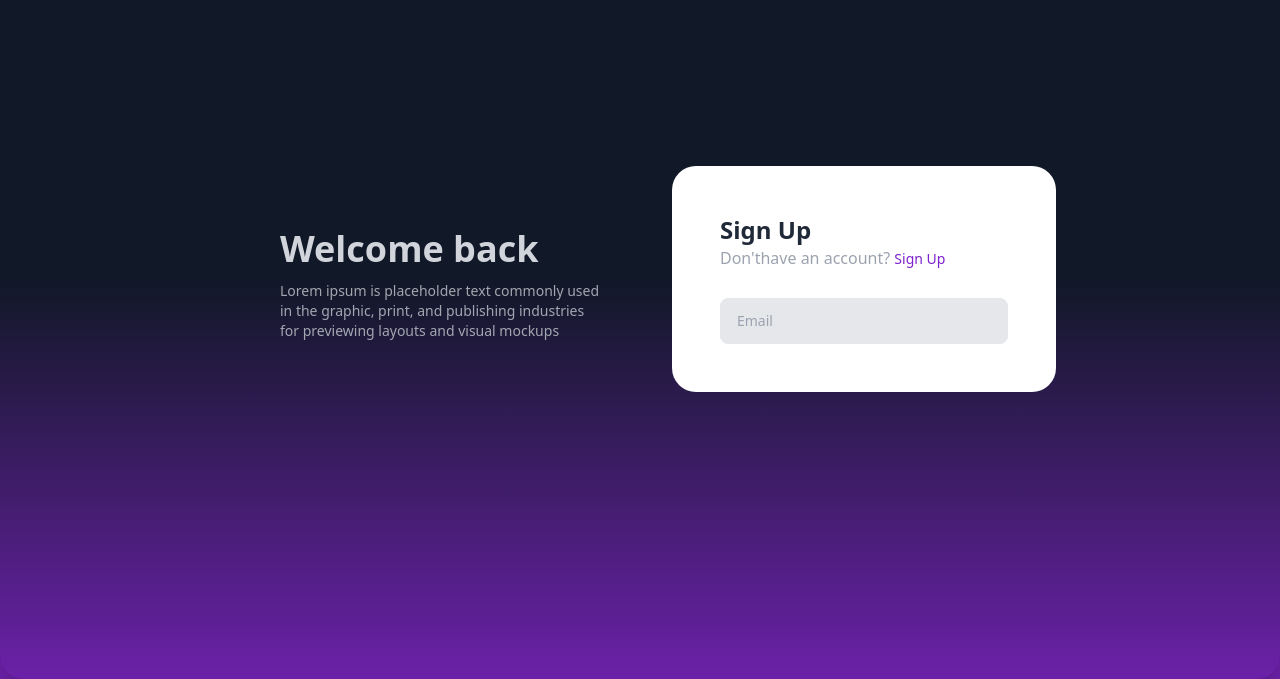
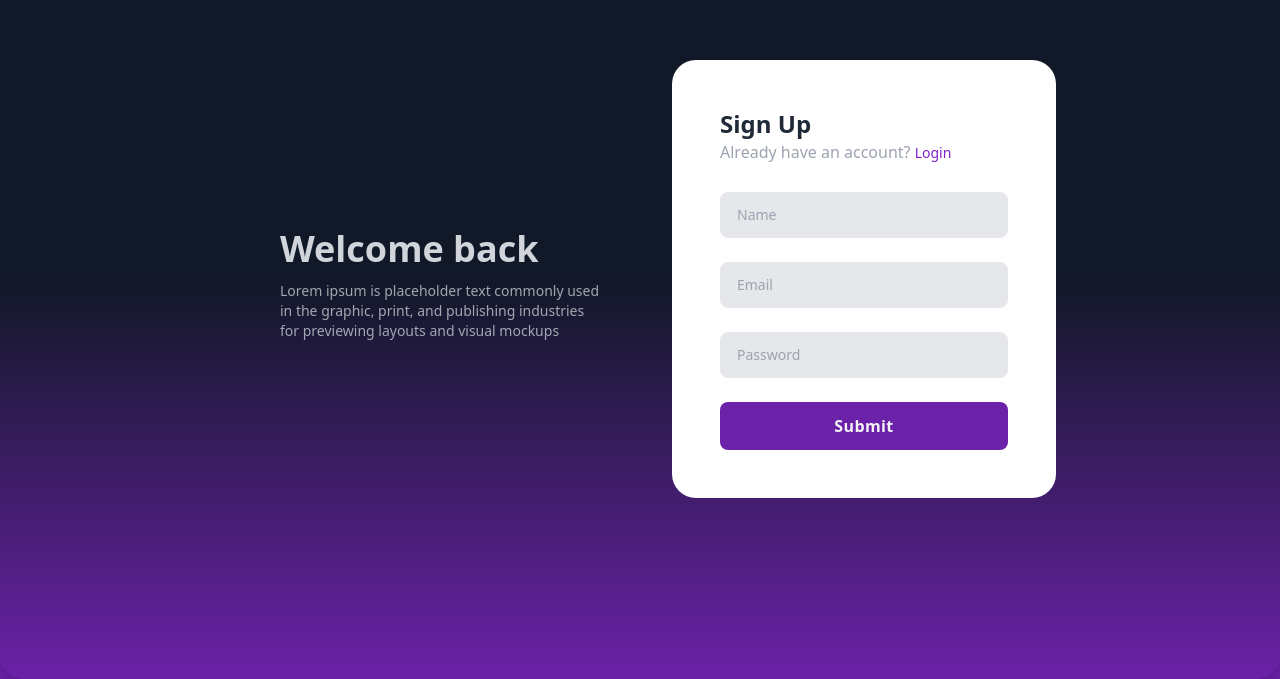
Before and after one commit to Fahadmohammad1/book-catalog-client, a React (Vite) app: page /signup in a window 1280 px wide. Shown: the part 121-800 px from the top of the page. Built offline with nearby package versions, Linux system fonts and the light colour scheme.

Commit message:
data received from sign up from

```diff
--- a/package.json
+++ b/package.json
@@ -13,6 +13,7 @@
     "@reduxjs/toolkit": "^1.9.5",
     "react": "^18.2.0",
     "react-dom": "^18.2.0",
+    "react-hook-form": "^7.45.1",
     "react-redux": "^8.1.1",
     "react-router-dom": "^6.14.1"
   },
--- a/src/pages/Signup.tsx
+++ b/src/pages/Signup.tsx
@@ -1,6 +1,21 @@
+import { useForm } from "react-hook-form";
+import { Link } from "react-router-dom";
+import { ICredential } from "../types/globalTypes";
 
 
 export default function Signup() {
+
+  const {
+    register,
+    formState: { errors },
+    handleSubmit,
+    reset,
+  } = useForm();
+
+  const onSubmit = (data : unknown) => {
+    console.log(data);
+    reset()
+  }
   return (
     <section>
      <div
@@ -21,15 +36,27 @@ export default function Signup() {
 		<div className="p-12 bg-white mx-auto rounded-3xl w-96 ">
 			<div className="mb-7">
 				<h3 className="font-semibold text-2xl text-gray-800">Sign Up</h3>
-				<p className="text-gray-400">Don'thave an account? <a href="#"
-						className="text-sm text-purple-700 hover:text-purple-700">Sign Up</a></p>
+				<p className="text-gray-400">Already have an account? <Link to="/login"
+						className="text-sm text-purple-700 hover:text-purple-700">Login</Link></p>
 			</div>
-			<div className="space-y-6">
+			<form onSubmit={handleSubmit(onSubmit)}  className="space-y-6">
 				<div className="">
-					<input className=" w-full text-sm  px-4 py-3 bg-gray-200 focus:bg-gray-100 border  border-gray-200 rounded-lg focus:outline-none focus:border-purple-400" type="" placeholder="Email"/>
+					<input className=" w-full text-sm  px-4 py-3 bg-gray-200 focus:bg-gray-100 border  border-gray-200 rounded-lg focus:outline-none focus:border-purple-400" type="text" placeholder="Name" {...register("name", {})}/>
               </div>
 
-						</div>
+				<div className="">
+					<input className=" w-full text-sm  px-4 py-3 bg-gray-200 focus:bg-gray-100 border  border-gray-200 rounded-lg focus:outline-none focus:border-purple-400" type="email" placeholder="Email" {...register("email", {})}/>
+              </div>
+
+				<div className="">
+					<input className=" w-full text-sm  px-4 py-3 bg-gray-200 focus:bg-gray-100 border  border-gray-200 rounded-lg focus:outline-none focus:border-purple-400" type="password" placeholder="Password" {...register("password", {})}/>
+              </div>
+
+				<div className="">
+					<input className="w-full flex justify-center bg-purple-800  hover:bg-purple-700 text-gray-100 p-3  rounded-lg tracking-wide font-semibold  cursor-pointer transition ease-in duration-500" type="submit" placeholder="Sign Up"/>
+              </div>
+
+						</form>
 					</div>
 				</div>
 
--- a/src/redux/features/user/userSlice.ts
+++ b/src/redux/features/user/userSlice.ts
@@ -1,16 +1,11 @@
 import { PayloadAction, createSlice } from "@reduxjs/toolkit";
+import { ICredential } from "../../../types/globalTypes";
 
 interface IUserState {
     user : {
     name : string | null
      email : string | null
     };
- }
-
- interface ICredential {
-    name : string
-     email : string;
-     password : string
  }
 
  const initialState : IUserState = {
--- a/src/types/globalTypes.ts
+++ b/src/types/globalTypes.ts
@@ -12,3 +12,9 @@ export interface IBook {
     publicationDate : string
     review : IReview[]
 }
+
+export interface ICredential {
+    name : string
+     email : string;
+     password : string
+ }
```
Also changed, not shown: 1 other file (tests, documents, lock files or other folders).
